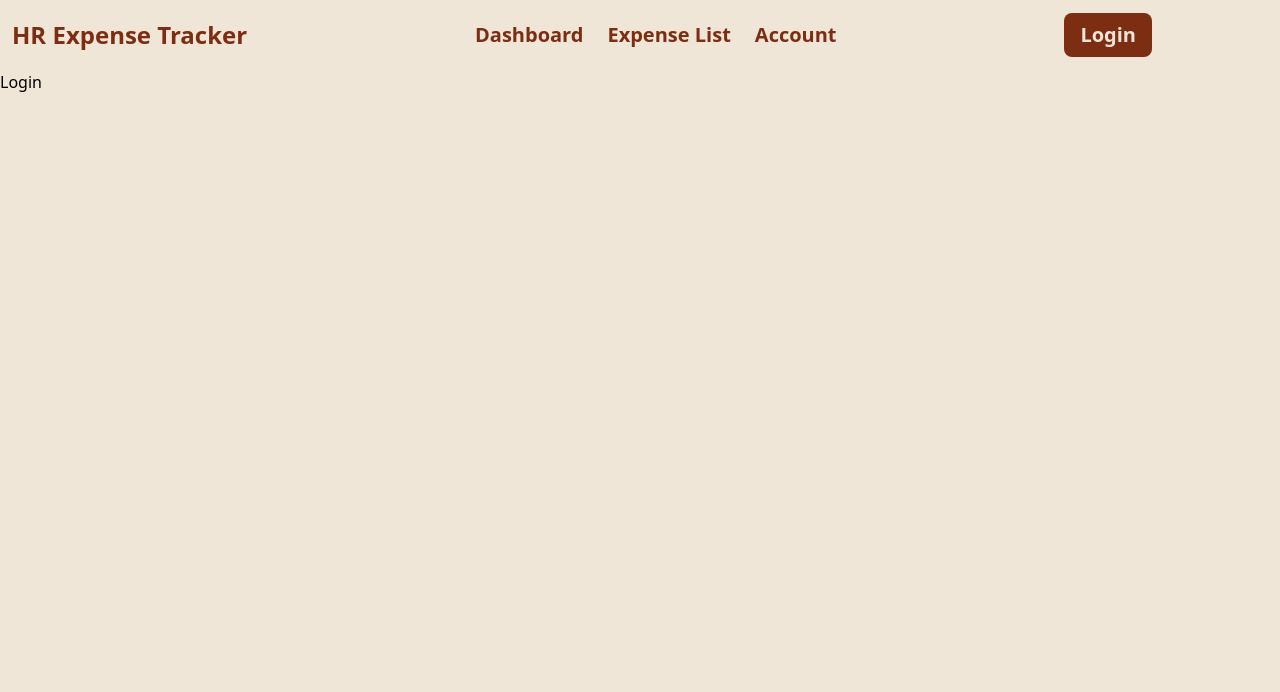
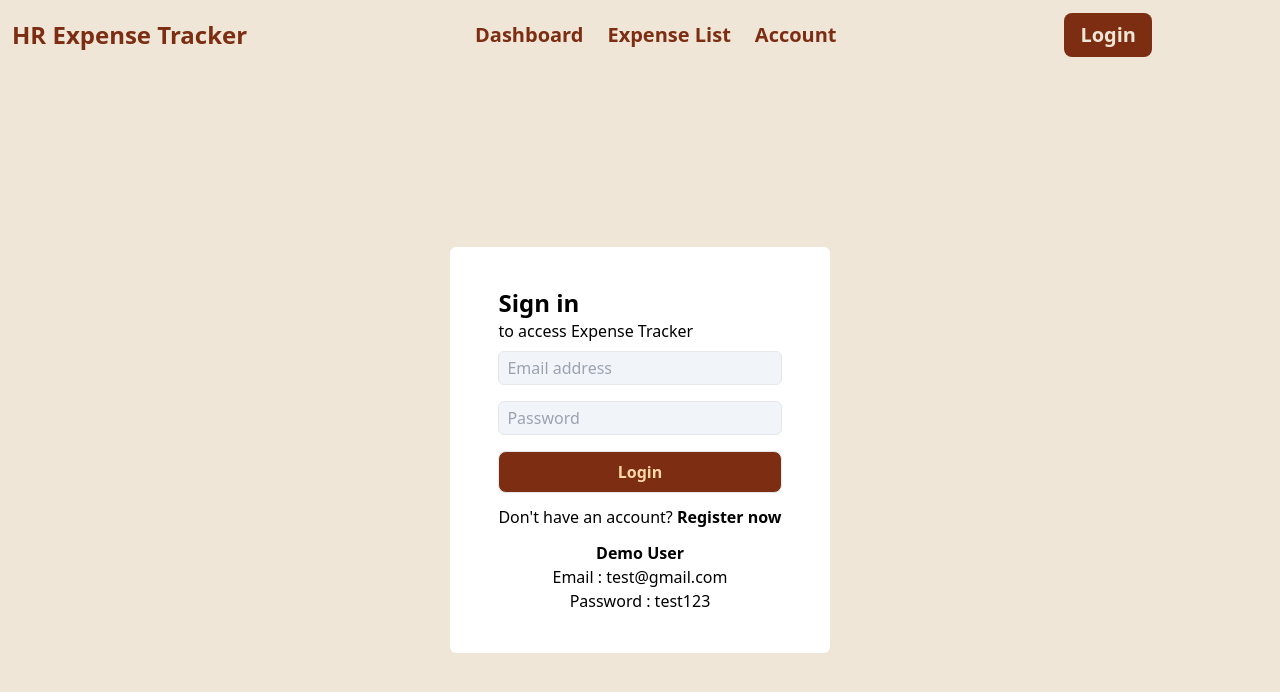
Before and after one commit to HemanthRaghu96/Expense-Tracker-Frontend, a React (Vite) app: page /login in a window 1280 px wide. Shown: the top 692 px of the page. Built offline with nearby package versions, Linux system fonts and the light colour scheme.

Commit message:
created Login,regestration and logout api integration

```diff
--- a/src/components/AppContent/AppContent.jsx
+++ b/src/components/AppContent/AppContent.jsx
@@ -7,6 +7,7 @@ import { ExpenseList } from "../../pages/ExpenseList/ExpenseList";
 import { Account } from "../../pages/Account/Account";
 import { ExpenseForm } from "../../components/ExpenseForm/ExpenseForm";
 import UpdateExpenseForm from "../../components/UpdateExpenseForm/UpdateExpenseForm";
+import { Signup } from "../../pages/Signup/Signup";
 export default function AppContent() {
   const location = useLocation();
   const hideNavbarPaths = ["/"]; // Paths where Navbar should be hidden
@@ -17,6 +18,7 @@ export default function AppContent() {
       <Routes>
         <Route path="/" element={<Home />} />
         <Route path="/login" element={<Login />} />
+        <Route path="/signup" element={<Signup />} />
         <Route path="/dashboard" element={<Dashboard />} />
         <Route path="/expense-list" element={<ExpenseList />} />
         <Route path="/addexpense" element={<ExpenseForm />} />
--- a/src/components/Navbar/Navbar.jsx
+++ b/src/components/Navbar/Navbar.jsx
@@ -1,28 +1,72 @@
 import React from "react";
 import { Link, useNavigate } from "react-router-dom";
+import axios from "axios";
+
+const api = 'YOUR_API_BASE_URL'; // Replace with your actual API base URL
 
 export const Navbar = () => {
-    const navigate=useNavigate()
-    const handleLogin=()=>{
-navigate('/login')
+    const navigate = useNavigate();
+
+    // Check if the user is logged in
+    const isLoggedIn = localStorage.getItem('login') === 'true';
+
+    const handleLogin = () => {
+        navigate('/login');
+    };
+
+    const handleLogout = async () => {
+        try {
+            const token = localStorage.getItem('token');
+            // Make the API call to log out
+            await axios.get(`${api}/logout`, {
+                headers: {
+                    Authorization: `Bearer ${token}`
                 }
+            });
+
+            // Clear localStorage
+            localStorage.removeItem('login');
+            localStorage.removeItem('email');
+            localStorage.removeItem('token');
+
+            // Redirect to login page
+            navigate('/login');
+        } catch (error) {
+            console.error("Logout failed:", error);
+        }
+    };
+
     return (
-    <>
-      <nav className="h-[70px]  flex justify-between items-center">
+        <nav className="h-[70px] flex justify-between items-center">
             <h1 className="mx-3 font-bold text-2xl text-orange-900">
                 HR Expense Tracker
             </h1>
-        <ul className="flex ">
-          <li className="mx-3 font-bold text-xl text-orange-900 cursor-pointer"> <Link to={'/dashboard'}>Dashboard</Link></li>
+            <ul className="flex">
+                <li className="mx-3 font-bold text-xl text-orange-900 cursor-pointer">
+                    <Link to={'/dashboard'}>Dashboard</Link>
+                </li>
                 <li className="mx-3 font-bold text-xl text-orange-900 cursor-pointer">
                     <Link to={'/expense-list'}>Expense List</Link>
                 </li>
-          <li className="mx-3 font-bold text-xl text-orange-900 cursor-pointer"><Link to={'/account'}>Account</Link></li>
+                <li className="mx-3 font-bold text-xl text-orange-900 cursor-pointer">
+                    <Link to={'/account'}>Account</Link>
+                </li>
             </ul>
-        <button className="mx-3 font-bold text-xl mr-32 bg-orange-900 px-4 py-2 rounded-lg text-[#f0e6d7]" onClick={handleLogin}>
+            {isLoggedIn ? (
+                <button
+                    className="mx-3 font-bold text-xl mr-32 bg-orange-900 px-4 py-2 rounded-lg text-[#f0e6d7]"
+                    onClick={handleLogout}
+                >
+                    Logout
+                </button>
+            ) : (
+                <button
+                    className="mx-3 font-bold text-xl mr-32 bg-orange-900 px-4 py-2 rounded-lg text-[#f0e6d7]"
+                    onClick={handleLogin}
+                >
                     Login
                 </button>
+            )}
         </nav>
-    </>
     );
 };
--- a/src/pages/Login/Login.jsx
+++ b/src/pages/Login/Login.jsx
@@ -1,7 +1,93 @@
-import React from 'react'
+import React, {  useEffect, useState } from "react";
+import { Link, useNavigate } from "react-router-dom";
+import axios from "axios";
+import { api } from "../../api/api";
 
-export const Login = () => {
+export  function Login() {
+  const [email, setEmail] = useState("");
+  const [password, setPassword] = useState("");
+  const [error, setError] = useState(false);
+  const [datas, setDatas] = useState([]);
+  const navigate=useNavigate()
+
+
+  const handleLogin = async () => {
+    try {
+      const loginData = {
+        email,
+        password,
+      };
+      console.log(loginData);
+      const response = await axios.post(`${api}/login`, loginData);
+      await setDatas([...datas, loginData]);
+      localStorage.setItem("login", "true");
+      response.data.result.token &&
+        localStorage.setItem("token", response.data.result.token || "");
+        localStorage.setItem("email",email)
+        setError(false)
+        if( localStorage.getItem("login", "true")){
+          navigate('/dashboard')
+        }
+
+    } catch (err) {
+      console.log("Error", err.message);
+      setError(true)
+    }
+  };
+
+  const handleEmailadress = (e) => {
+    setEmail(e.target.value);
+  };
+
+  const handlePassword = (e) => {
+    setPassword(e.target.value);
+  };
+
   return (
-    <div>Login</div>
-  )
+    <main className="login ">
+      <div className="flex  flex-col justify-center items-center  h-screen">
+        <div className="flex justify-center items-center bg-white rounded-md mb-10 ">
+          <div className="flex flex-col  m-10 bg-white ">
+
+
+            <h1 className="text-2xl font-semibold px-2 bg-white">Sign in</h1>
+            <p className="text-base font-light px-2 bg-white">to access Expense Tracker</p>
+            <input
+              type="text"
+              placeholder="Email address"
+              onChange={(e) => handleEmailadress(e)}
+              className="m-2 px-2 py-1 border bg-slate-100 rounded-md"
+            />
+            <input
+              type="text"
+              placeholder="Password"
+              onChange={(e) => handlePassword(e)}
+              className="m-2 px-2 py-1 border bg-slate-100 rounded-md"
+            />
+             {error? <p className="text-xs font-bold px-2 text-red-500 bg-white">Invalid emailID or Password</p>:""}
+
+            <button
+              className="m-2 p-2 border rounded-lg bg-buttonColor text-orange-200 bg-orange-900 font-bold  cursor-pointer"
+              onClick={() => handleLogin()}
+            >
+              Login
+            </button>
+            <p className="text-base font-light px-2 my-1 bg-white">
+              Don't have an account?{" "}
+              <span className="text-buttonColor font-semibold cursor-pointer bg-white">
+                <Link to={"/signup"} className="bg-white"> Register now</Link>
+              </span>
+            </p>
+            <div className="flex flex-col justify-center items-center mt-2 bg-white">
+              <p className="text-base font-semibold bg-white">Demo User</p>
+              <p className="text-base font-light bg-white">Email : test@gmail.com</p>
+              <p className="text-base font-light bg-white">Password : test123</p>
+            </div>
+          </div>
+        </div>
+
+
+      </div>
+    </main>
+  );
 }
--- a/src/pages/Signup/Signup.jsx
+++ b/src/pages/Signup/Signup.jsx
@@ -1,7 +1,100 @@
-import React from 'react'
+import React, { useState } from "react";
+import { Link, useNavigate } from "react-router-dom";
+import axios from "axios";
+import { api } from "../../api/api";
 
-export const Signup = () => {
+export  function Signup() {
+  const [username, setUsername] = useState("");
+  const [email, setEmail] = useState("");
+  const [password, setPassword] = useState("");
+  const [cpassword, setCpassword] = useState("");
+  const [datas, setDatas] = useState([]);
+  const navigate = useNavigate();
+
+  const handleUsername = (e) => {
+    setUsername(e.target.value);
+  };
+
+  const handleEmailAddress = (e) => {
+    setEmail(e.target.value);
+  };
+
+  const handlePassword = (e) => {
+    setPassword(e.target.value);
+  };
+
+  const handleConfirmPassword = (e) => {
+    setCpassword(e.target.value);
+  };
+
+  const handleSignUp = async () => {
+    try {
+      const signupData = {
+        username,
+        email,
+        password,
+        cpassword,
+      };
+      console.log(signupData);
+      const response = await axios.post(`${api}/register`, signupData);
+      await setDatas([...datas, signupData]);
+      if (response) {
+        navigate("/login");
+      }
+    } catch (err) {
+      console.log("Error", err);
+    }
+  };
+
   return (
-    <div>Signup</div>
-  )
+    <main className="login ">
+      <div className="flex  flex-col justify-center items-center  h-screen">
+        <div className="flex justify-center items-center bg-white rounded-md mb-10 ">
+          <div className="flex flex-col  m-10 bg-white">
+
+
+            <h1 className="text-2xl font-semibold px-2 bg-white">Register</h1>
+            <p className="text-base font-light px-2 bg-white">to access Expense Tracker</p>
+            <input
+              type="text"
+              placeholder="Username"
+              onChange={(e) => handleUsername(e)}
+              className="m-2 px-2 py-1 border bg-slate-100 rounded-md "
+            />
+            <input
+              type="text"
+              placeholder="Email address"
+              onChange={(e) => handleEmailAddress(e)}
+              className="m-2 px-2 py-1 border bg-slate-100 rounded-md"
+            />
+            <input
+              type="text"
+              placeholder="Password"
+              onChange={(e) => handlePassword(e)}
+              className="m-2 px-2 py-1 border bg-slate-100 rounded-md"
+            />
+            <input
+              type="text"
+              placeholder="Confirm Password"
+              onChange={(e) => handleConfirmPassword(e)}
+              className="m-2 px-2 py-1 border bg-slate-100 rounded-md"
+            />
+            <button
+             className="m-2 p-2 border rounded-lg bg-buttonColor text-orange-200 bg-orange-900 font-bold  cursor-pointer"
+              onClick={() => handleSignUp()}
+            >
+              Register
+            </button>
+            <p className="text-base font-light px-2 my-1 bg-white">
+              Already have an account?{" "}
+              <span className="text-buttonColor font-semibold cursor-pointer">
+                <Link to={"/login"} className="bg-white"> Sign In</Link>
+              </span>
+            </p>
+          </div>
+        </div>
+
+      </div>
+    </main>
+  );
 }
```
Lines whose indentation alone changed are shown as unchanged.
